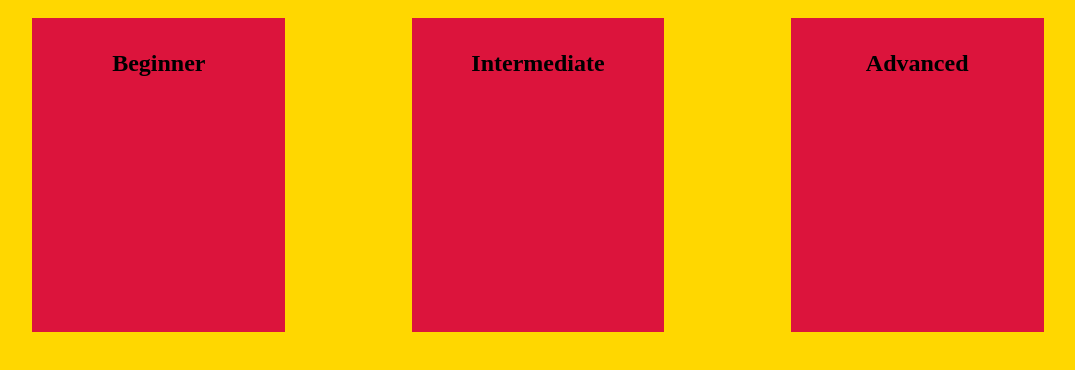
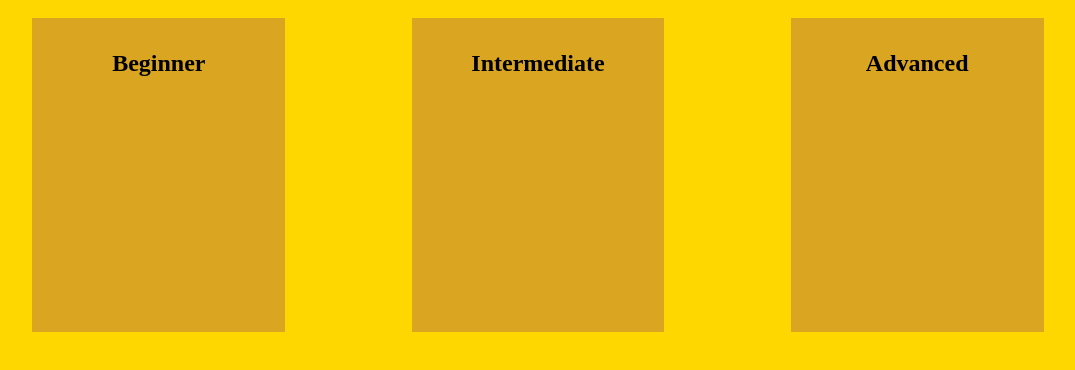
Before and after one commit to SiyaKamboj/SiyaKamboj.github.io, a plain HTML site: page science/framea.htm in a window 1280 px wide. Shown: the part 88-458 px from the top of the page, without its empty margins (102-1177 px from the left). Drawn offline with Linux system fonts and the light colour scheme.

Commit message:
Update sciencestyle.css

```diff
--- a/css/sciencestyle.css
+++ b/css/sciencestyle.css
@@ -6,7 +6,7 @@ h1 {
 .sciencelevels{
     height: 40%;
     width: 20%;
-    background-color: crimson;
+    background-color: goldenrod;
     display:inline-block;
     position:relative;
     float:left;
```
